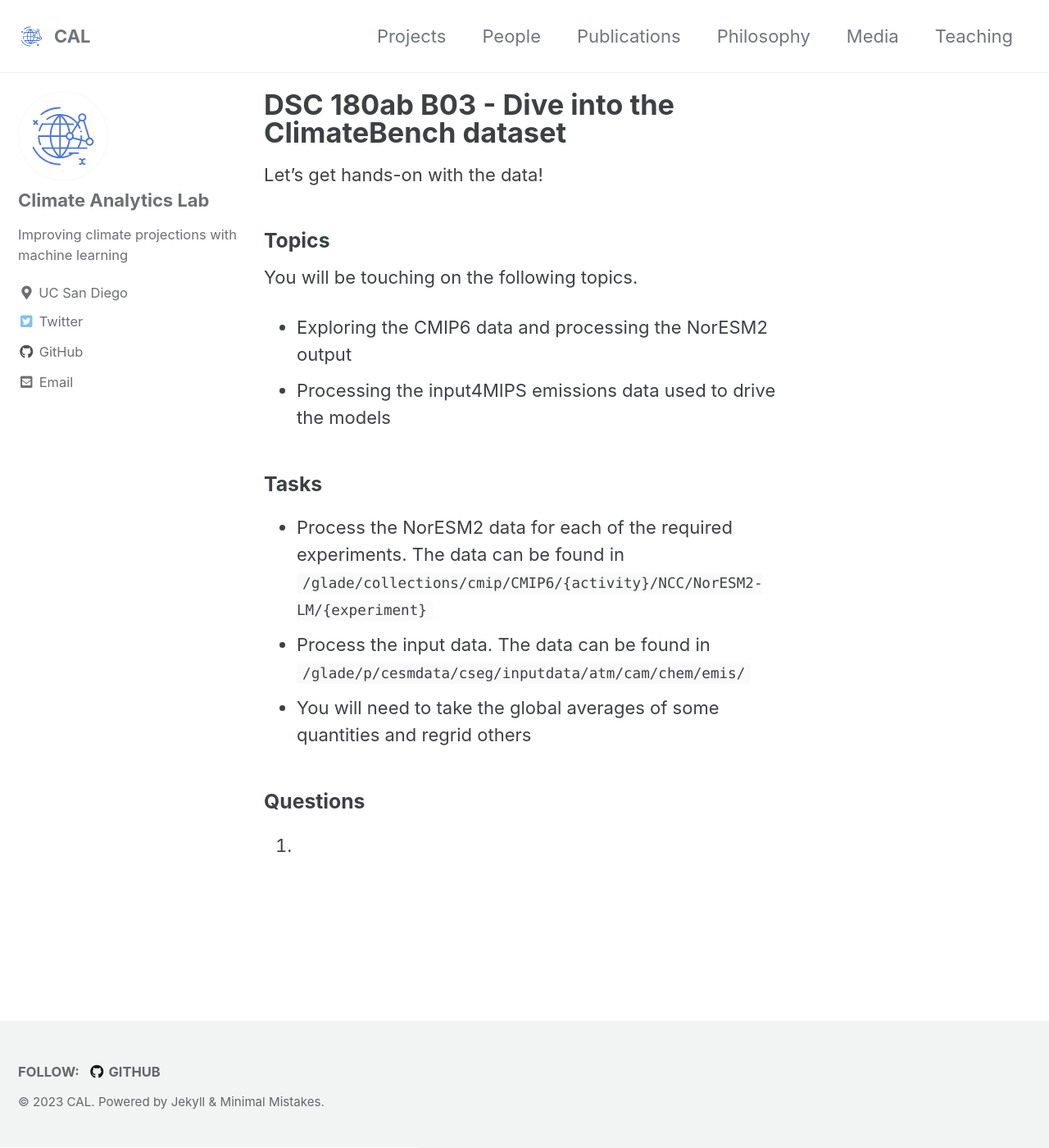
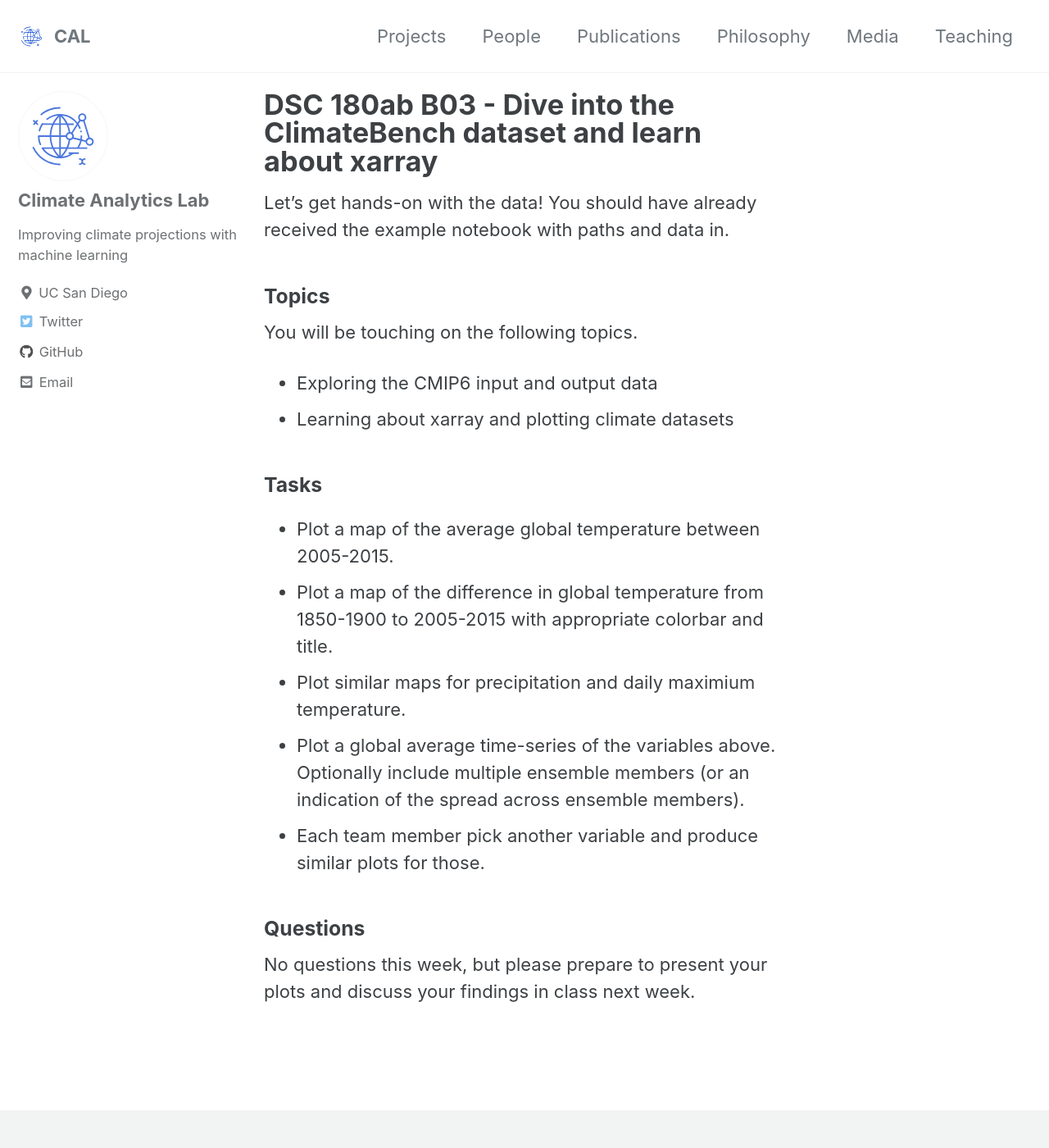
Before and after one commit to jackljk/climate-analytics-lab.github.io, a Jekyll site: the page built from _pages/dsc_180_data.md, in a window 1280 px wide and 1400 px high. Shown: the whole window at 82% size. Built offline with Jekyll 4.4.1, drawn with Linux system fonts in a browser that asks for light colours; cached includes are drawn as plain includes.

Commit message:
Updating DSC180 project

```diff
--- a/_pages/dsc_180_data.md
+++ b/_pages/dsc_180_data.md
@@ -1,25 +1,27 @@
 ---
 permalink: /dsc_180_data/
-title: "DSC 180ab B03 - Dive into the ClimateBench dataset"
+title: "DSC 180ab B03 - Dive into the ClimateBench dataset and learn about xarray"
 layout: single
 ---
 
-Let's get hands-on with the data!
+Let's get hands-on with the data! You should have already received the example notebook with paths and data in.
 
 ### Topics
 
 You will be touching on the following topics.
 
-- Exploring the CMIP6 data and processing the NorESM2 output
-- Processing the input4MIPS emissions data used to drive the models
+- Exploring the CMIP6 input and output data
+- Learning about xarray and plotting climate datasets
 
 
 ### Tasks
 
-- Process the NorESM2 data for each of the required experiments. The data can be found in `/glade/collections/cmip/CMIP6/{activity}/NCC/NorESM2-LM/{experiment}`
-- Process the input data. The data can be found in `/glade/p/cesmdata/cseg/inputdata/atm/cam/chem/emis/`
- - You will need to take the global averages of some quantities and regrid others
+- Plot a map of the average global temperature between 2005-2015.
+- Plot a map of the difference in global temperature from 1850-1900 to 2005-2015 with appropriate colorbar and title.
+- Plot similar maps for precipitation and daily maximium temperature.
+- Plot a global average time-series of the variables above. Optionally include multiple ensemble members (or an indication of the spread across ensemble members).
+- Each team member pick another variable and produce similar plots for those.
 
 ### Questions
 
-1.
+No questions this week, but please prepare to present your plots and discuss your findings in class next week.
```
Also changed, not shown: _pages/dsc_180.md (+3 -3 lines), _pages/dsc_180_xarray.md (+6 -3 lines).
